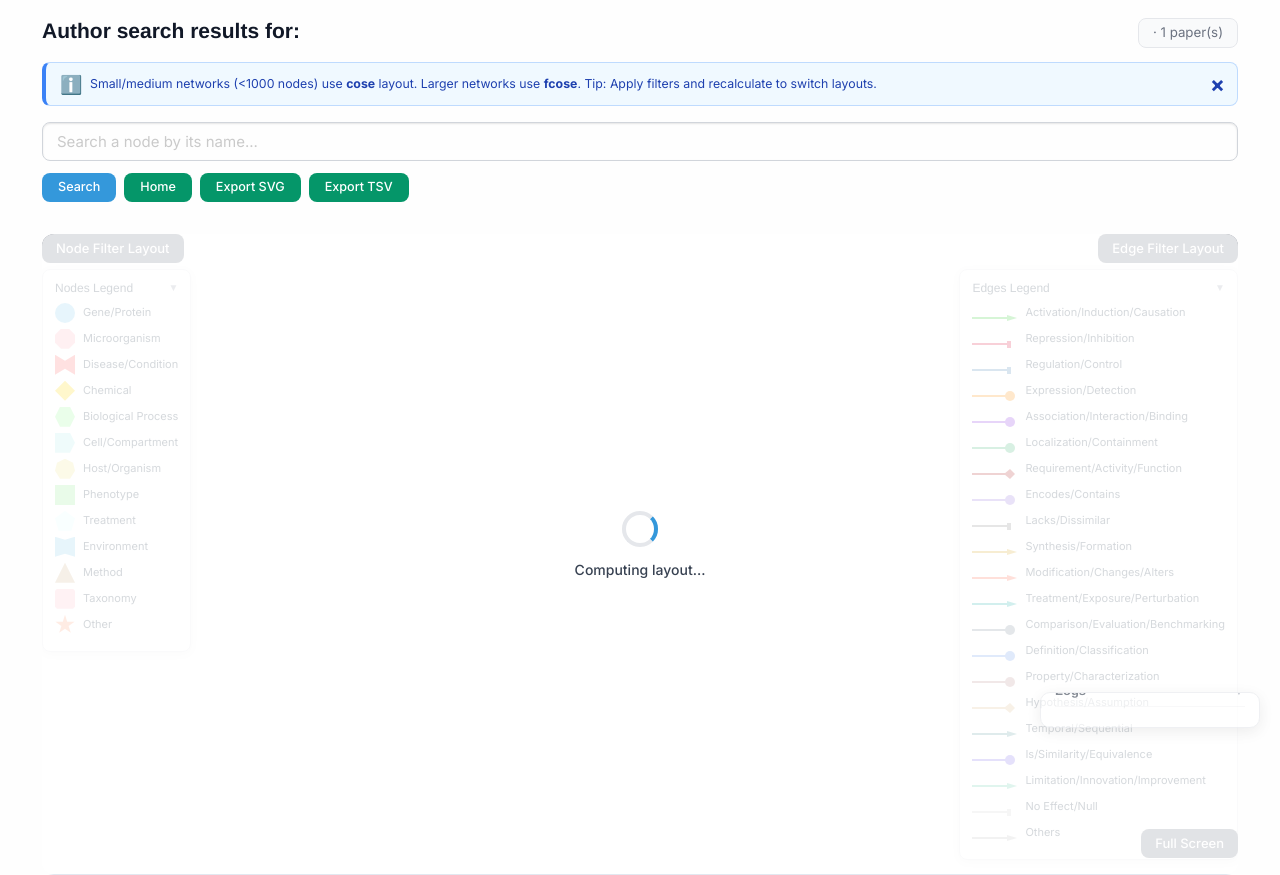
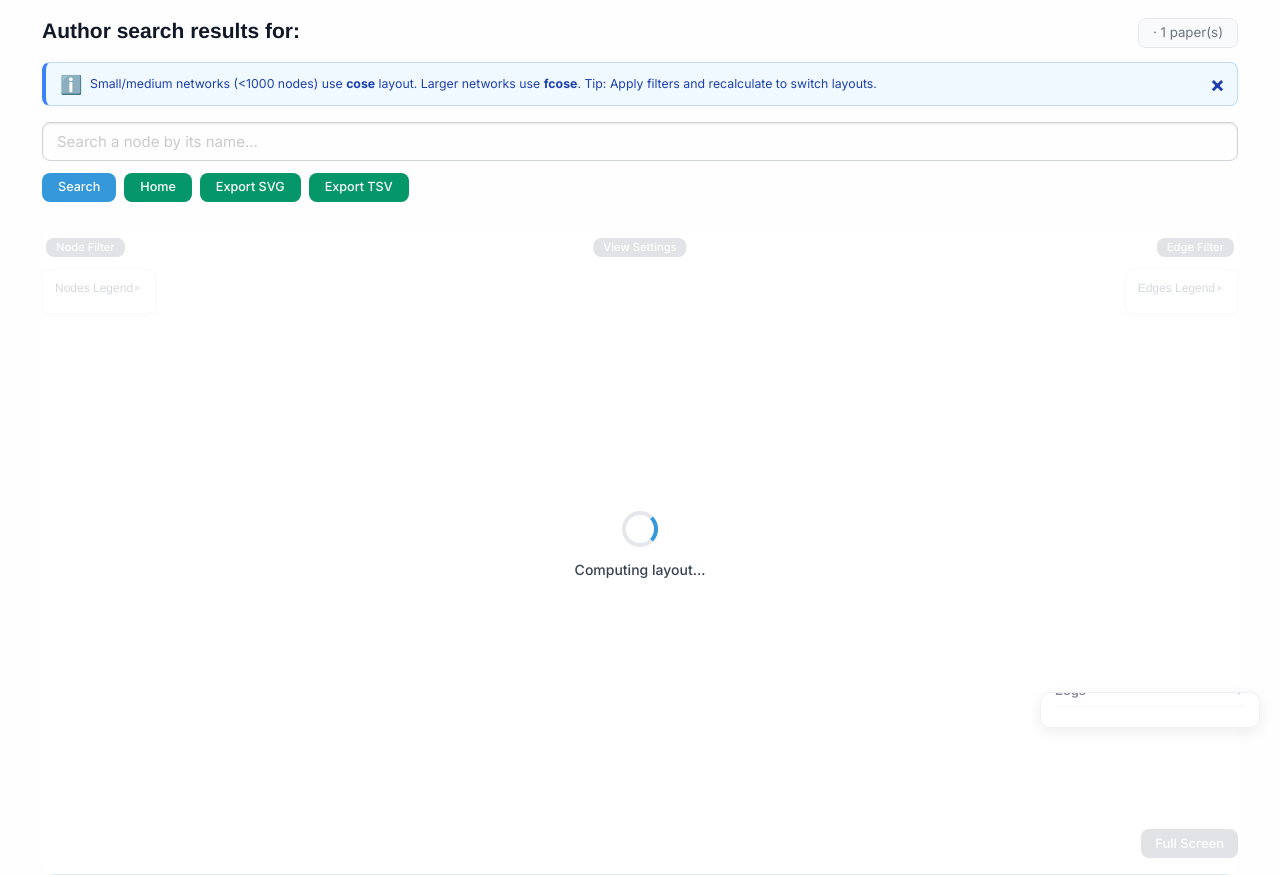
Before and after one commit to shanchun001/PlantConnectome_Version2, a Flask app: template templates/author.html in a window 1280 px wide. Shown: the part 52-927 px from the top of the page. Run offline with Flask 2, Linux system fonts and the light colour scheme; the template is opened without the code that fills it: most values are stand-ins (such as "Sample title", 1, 10 or a date in 2020); parts of the project's set-up code (start-up, migrations or seed data) failed here and were passed over; some libraries are stand-ins or nearby versions.

Commit message:
Author page: align Cytoscape UI with gene.html
- Add View Settings button + panel (node size, label font, edge length,
  edge font, graph layout picker, apply/fit/reset) matching gene.html
- Update nodes legend to the 18 canonical plant categories with the
  correct shapes and colors (was showing old microbiome categories)
- Start both nodes-legend and edges-legend collapsed by default
- Rename 'Node Filter Layout' / 'Edge Filter Layout' to 'Node Filter' /
  'Edge Filter' and apply the same small button style as gene.html

```diff
--- a/templates/author.html
+++ b/templates/author.html
@@ -313,13 +313,68 @@
         </div>
       </div>
 
-      <!-- Filter Buttons -->
-      <button class="open-button button secondary small-button" onclick="openNodeFilterForm()" style="top: 0px; left: 0px; position: absolute; z-index: 11;">
-        Node Filter Layout
+      <!-- Filter & View Buttons -->
+      <button class="open-button button secondary small-button" onclick="openNodeFilterForm()" style="top: 4px; left: 4px; position: absolute; z-index: 11; font-size: 0.7rem; padding: 4px 10px;">
+        Node Filter
       </button>
-      <button class="open-button button secondary small-button" onclick="openEdgeFilterForm()" style="top: 0px; right: 0px; position: absolute; z-index: 11;">
-        Edge Filter Layout
+      <button class="open-button button secondary small-button" onclick="toggleViewSettings()" style="top: 4px; left: 50%; transform: translateX(-50%); position: absolute; z-index: 11; font-size: 0.7rem; padding: 4px 10px;">
+        View Settings
       </button>
+      <button class="open-button button secondary small-button" onclick="openEdgeFilterForm()" style="top: 4px; right: 4px; position: absolute; z-index: 11; font-size: 0.7rem; padding: 4px 10px;">
+        Edge Filter
+      </button>
+
+      <!-- View Settings Panel -->
+      <div id="viewSettingsPanel" class="form-popup" style="display:none; position:absolute; top:35px; left:50%; transform:translateX(-50%); width:340px; z-index:999;">
+        <div class="form-container" style="padding:10px 14px;">
+          <div style="display:flex; justify-content:space-between; align-items:center; margin-bottom:12px; border-bottom:1px solid #e5e7eb; padding-bottom:8px;">
+            <h5 style="margin:0; font-size:14px; font-weight:600; color:#2c3e50;">View Settings</h5>
+            <button onclick="toggleViewSettings()" style="background:none;border:none;font-size:18px;cursor:pointer;color:#6b7280;">&times;</button>
+          </div>
+
+          <div style="font-size:11px;font-weight:600;color:#6b7280;text-transform:uppercase;letter-spacing:0.05em;margin-bottom:6px;">Nodes</div>
+          <div class="view-setting-row">
+            <label>Node Size</label>
+            <input type="range" id="vs-node-size" min="15" max="100" value="55" oninput="VS.set('nodeSize', this.value)">
+            <span id="vs-node-size-val">55</span>
+          </div>
+          <div class="view-setting-row">
+            <label>Node Label Font</label>
+            <input type="range" id="vs-font-size" min="4" max="40" value="11" oninput="VS.set('fontSize', this.value)">
+            <span id="vs-font-size-val">11</span>
+          </div>
+
+          <div style="font-size:10px;font-weight:600;color:#6b7280;text-transform:uppercase;letter-spacing:0.05em;margin:6px 0 4px 0;">Edges</div>
+          <div class="view-setting-row">
+            <label>Edge Label Font</label>
+            <input type="range" id="vs-edge-font" min="0" max="30" value="8" oninput="VS.set('edgeFontSize', this.value)">
+            <span id="vs-edge-font-val">8</span>
+          </div>
+          <div class="view-setting-row">
+            <label>Edge Length</label>
+            <input type="range" id="vs-edge-len" min="20" max="300" value="120" oninput="VS.set('edgeLength', this.value)">
+            <span id="vs-edge-len-val">120</span>
+          </div>
+
+          <div style="font-size:10px;font-weight:600;color:#6b7280;text-transform:uppercase;letter-spacing:0.05em;margin:6px 0 4px 0;">Layout</div>
+          <div class="view-setting-row">
+            <label>Graph Layout</label>
+            <select id="vs-layout" style="font-size:12px; padding:4px 8px; flex:1; border:1px solid #d1d5db; border-radius:4px;">
+              <option value="fcose" selected>Force-directed (default)</option>
+              <option value="circle">Circle</option>
+              <option value="concentric">Concentric (by connections)</option>
+              <option value="breadthfirst">Hierarchical (tree)</option>
+              <option value="grid">Grid</option>
+            </select>
+          </div>
+
+          <div style="display:flex; gap:6px; margin-top:12px; flex-wrap:wrap;">
+            <button class="button primary" onclick="VS.applyLayout()" style="font-size:12px; padding:6px 14px; flex:1;">Apply Layout</button>
+            <button class="button secondary" onclick="VS.fit()" style="font-size:12px; padding:6px 14px; flex:1; background:#f3f4f6; color:#374151; border:1px solid #d1d5db;">Fit to Screen</button>
+            <button class="button secondary" onclick="VS.reset()" style="font-size:0.72rem; padding:4px 10px; flex:1;">Reset All</button>
+          </div>
+        </div>
+      </div>
 
       <!-- Node Filter Form -->
       <div class="form-popup" id="nodeFilterForm" style="display:none; position:absolute; top:35px; left:0px;">
@@ -353,26 +408,31 @@
       </div>
 
       <!-- Legend Section -->
-      <div id="nodes-legend" style="position:absolute; top:35px; left:0px; z-index:10;">
+      <div id="nodes-legend" class="legend-collapsed" style="position:absolute; top:35px; left:0px; z-index:10;">
         <h6 class="legend-title" onclick="this.parentElement.classList.toggle('legend-collapsed')">Nodes Legend <span class="legend-chevron">&#9660;</span></h6>
         <ul>
-          <li><span class="shape ellipse"></span> Gene/Protein</li>
-          <li><span class="shape micro-octagon"></span> Microorganism</li>
-          <li><span class="shape vee"></span> Disease/Condition</li>
-          <li><span class="shape diamond"></span> Chemical</li>
-          <li><span class="shape bio-hexagon"></span> Biological Process</li>
-          <li><span class="shape tag"></span> Cell/Compartment</li>
-          <li><span class="shape heptagon"></span> Host/Organism</li>
-          <li><span class="shape rectangle"></span> Phenotype</li>
-          <li><span class="shape pentagon"></span> Treatment</li>
-          <li><span class="shape concave-hexagon"></span> Environment</li>
-          <li><span class="shape triangle"></span> Method</li>
-          <li><span class="shape cut-rectangle"></span> Taxonomy</li>
-          <li><span class="shape star"></span> Other</li>
+          <li><span class="shape ellipse" style="background:#89CFF0;"></span> Gene / Protein</li>
+          <li><span class="shape round-rectangle" style="background:#AFEEEE;"></span> Genomic / Transcriptomic / Proteomic / Epigenomic Feature</li>
+          <li><span class="shape rectangle" style="background:#90EE90;"></span> Phenotype / Trait / Disease</li>
+          <li><span class="shape hexagon" style="background:#FFB6C1;"></span> Complex / Structure / Compartment / Cell / Organ / Organism</li>
+          <li><span class="shape heptagon" style="background:#F0E68C;"></span> Taxonomic / Evolutionary / Phylogenetic Group</li>
+          <li><span class="shape diamond" style="background:#FFD700;"></span> Chemical / Metabolite / Cofactor / Ligand</li>
+          <li><span class="shape pentagon" style="background:#E0FFFF;"></span> Treatment / Perturbation / Stress / Mutant</li>
+          <li><span class="shape triangle" style="background:#D2B48C;"></span> Method / Assay / Experimental Setup / Parameter / Sample</li>
+          <li><span class="shape ellipse" style="background:#98FB98;"></span> Biological Process / Pathway / Function</li>
+          <li><span class="shape ellipse" style="background:#98FB98;"></span> Regulatory / Signaling Mechanism</li>
+          <li><span class="shape triangle" style="background:#D2B48C;"></span> Computational / Model / Algorithm / Data / Metric</li>
+          <li><span class="shape concave-hexagon" style="background:#87CEEB;"></span> Environmental / Ecological / Soil / Climate Context</li>
+          <li><span class="shape vee" style="background:#FF6B6B;"></span> Clinical / Epidemiological / Population</li>
+          <li><span class="shape tag" style="background:#DEB887;"></span> Equipment / Device / Material / Instrument</li>
+          <li><span class="shape star" style="background:#C8A2C8;"></span> Social / Economic / Policy / Management</li>
+          <li><span class="shape star" style="background:#D3D3D3;"></span> Knowledge / Concept / Hypothesis / Theoretical Construct</li>
+          <li><span class="shape round-rectangle" style="background:#E8E8E8;"></span> Property / Measurement / Characterization</li>
+          <li><span class="shape star" style="background:#FFA07A;"></span> Others</li>
         </ul>
       </div>
       <!-- Legend for edges -->
-      <div id="edges-legend" style="position:absolute; top:35px; right:0px; z-index:10;">
+      <div id="edges-legend" class="legend-collapsed" style="position:absolute; top:35px; right:0px; z-index:10;">
         <h6 class="legend-title" onclick="this.parentElement.classList.toggle('legend-collapsed')">Edges Legend <span class="legend-chevron">&#9660;</span></h6>
         <ul>
           <li><svg width="45" height="20"><line x1="0" y1="15" x2="35" y2="15" style="stroke:#32CD32;stroke-width:2"/><polygon points="35,12 45,15 35,18" style="fill:#32CD32;"/></svg> Activation/Induction/Causation</li>
```
